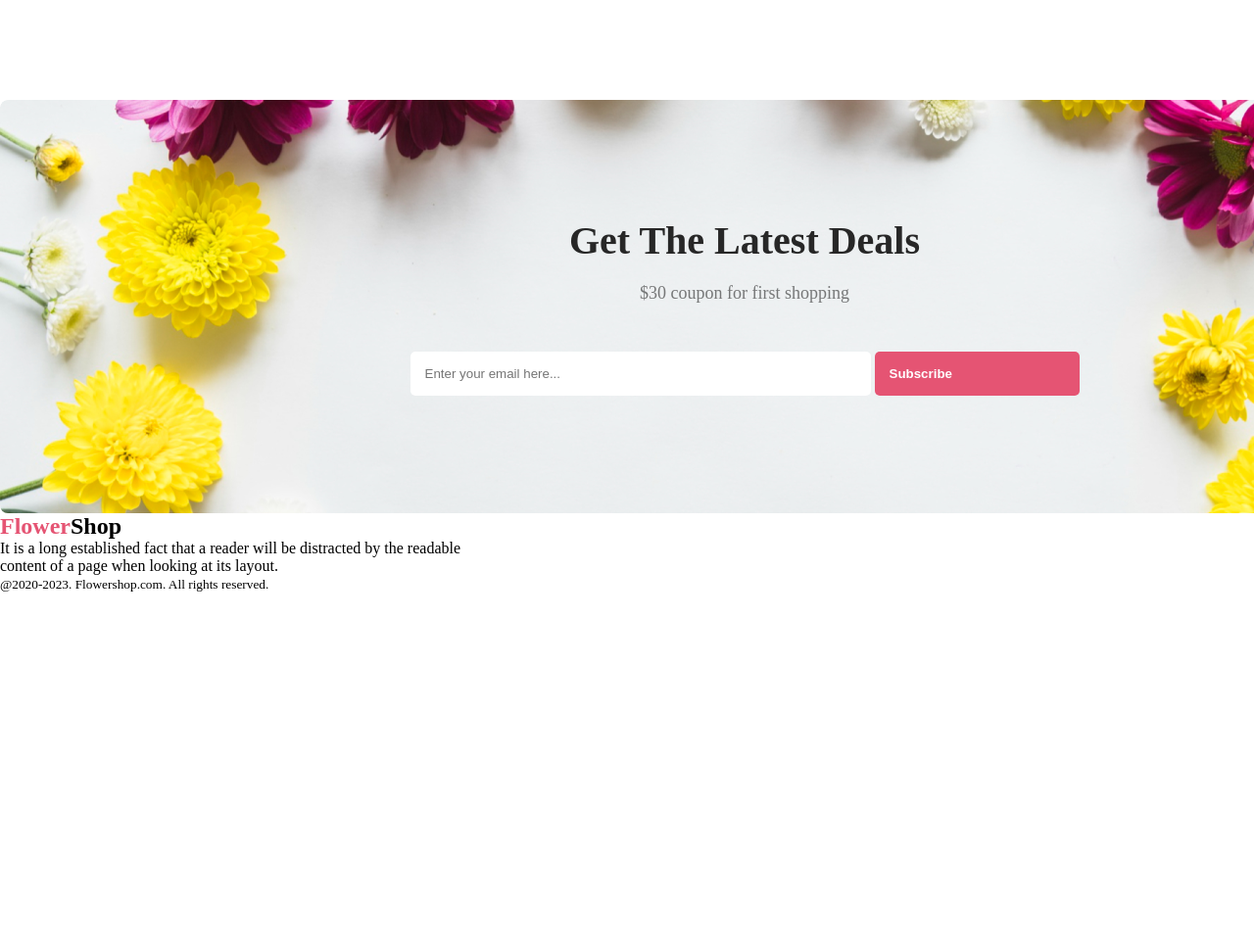
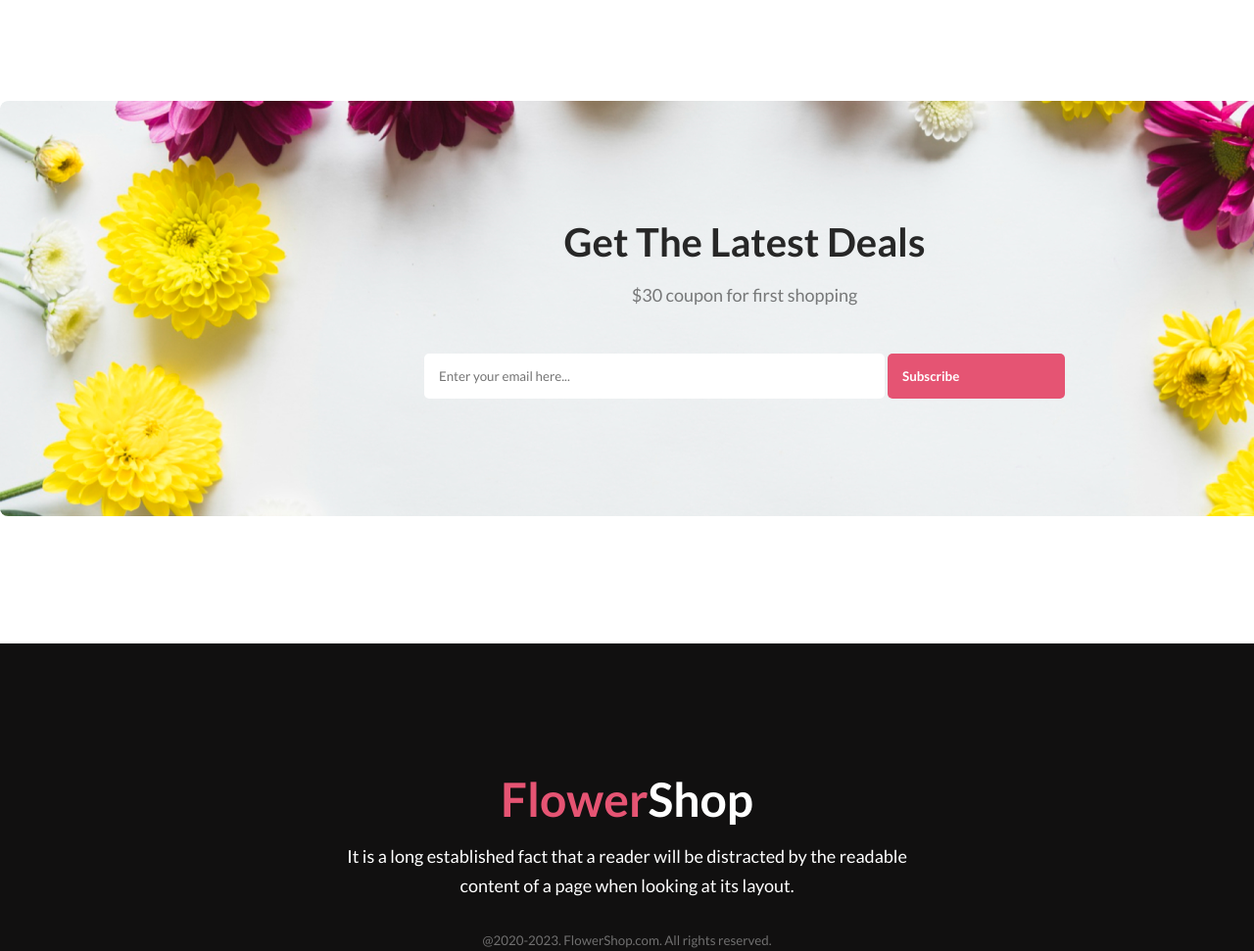
Before and after one commit to WEB-Imran-Hossain/flower-shop, a plain HTML site: page index.html in a window 1280 px wide. Shown: the part 2185-3156 px from the top of the page at 98% size. Before the commit the page ends 2790 px from the top, so only its background shows below. Drawn offline with Linux system fonts and the light colour scheme.

Commit message:
added footer

```diff
--- a/index.html
+++ b/index.html
@@ -73,7 +73,7 @@
             <h2 class="footer-text"><span class="text-design">Flower</span>Shop</h2>
             <p class="footer-description">It is a long established fact that a reader will be distracted by the readable<br> content of a page when looking at its layout.</p>
 
-            <small>@2020-2023. Flowershop.com. All rights reserved.</small>
+            <small class="footer-info">@2020-2023. FlowerShop.com. All rights reserved.</small>
         </div>
     </footer>
 </body>
--- a/styles/style.css
+++ b/styles/style.css
@@ -2,6 +2,7 @@
 *{
     margin: 0;
     padding: 0;
+    font-family: lato;
 }
 
 /* this is banner section style here */
@@ -170,3 +171,29 @@
 }
 
 /* this is footer section here */
+.footer-container{
+    background-color: #111010;
+    color: #fff;
+    text-align: center;
+    padding: 130px;
+    margin-top: 130px;
+}
+
+.footer-text{
+    color: #fff;
+    font-size: 48px;
+    font-weight: 800;
+}
+
+.footer-description{
+    color: #fff;
+    font-size: 18px;
+    font-weight: 400;
+    line-height: 30px;
+    margin-top: 15px;
+    margin-bottom: 30px;
+}
+
+.footer-info{
+    color: rgba(255, 255, 255, 0.40);;
+}
```
